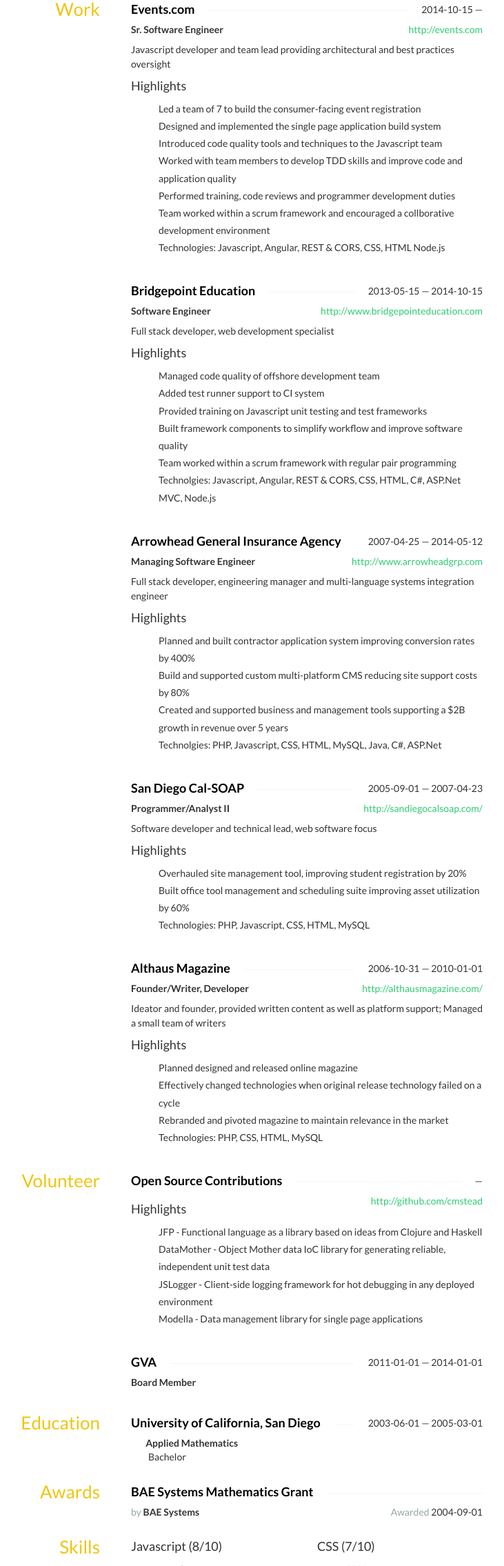
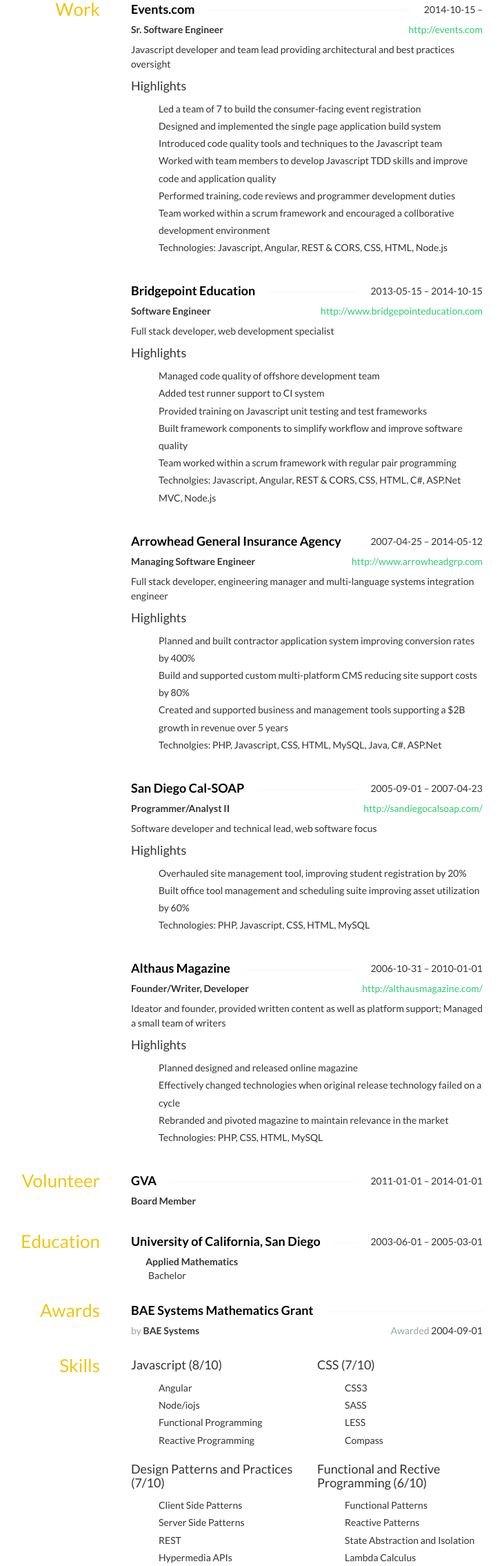
Before and after one commit to cmstead/resume, a website: page cstead-resume.html in a window 1280 px wide. Shown: the part 525-2795 px from the top of the page at 69% size, without its empty margins (285-1016 px from the left). Drawn offline with nearby package versions, Linux system fonts and the light colour scheme; some icons are missing.

Commit message:
Added build script and updated resume Updated resume to remove highlighted github projects and clarified bullet points. Added build script to support a more robust build, including removing bad characters introduced by resume template.

```diff
--- a/cstead-resume.html
+++ b/cstead-resume.html
@@ -216,7 +216,7 @@
 			<div class="row">
 			<div class="col-sm-6">
 				<strong>Email</strong>
-				<div class="email"><a class="__cf_email__" href="/cdn-cgi/l/email-protection" data-cfemail="ccafa1bfb8a9ada88caba1ada5a0e2afa3a1">[email&#160;protected]</a><script cf-hash='f9e31' type="text/javascript">
+				<div class="email"><a class="__cf_email__" href="/cdn-cgi/l/email-protection" data-cfemail="22414f515647434662454f434b4e0c414d4f">[email&#160;protected]</a><script cf-hash='f9e31' type="text/javascript">
 /* <![CDATA[ */!function(){try{var t="currentScript"in document?document.currentScript:function(){for(var t=document.getElementsByTagName("script"),e=t.length;e--;)if(t[e].getAttribute("cf-hash"))return t[e]}();if(t&&t.previousSibling){var e,r,n,i,c=t.previousSibling,a=c.getAttribute("data-cfemail");if(a){for(e="",r=parseInt(a.substr(0,2),16),n=2;a.length-n;n+=2)i=parseInt(a.substr(n,2),16)^r,e+=String.fromCharCode(i);e=document.createTextNode(e),c.parentNode.replaceChild(e,c)}}}catch(u){}}();/* ]]> */</script></div>
 			</div>
 			<div class="col-sm-6">
@@ -286,7 +286,7 @@
 				<h4 class="strike-through">
 					<span>Events.com</span>
 					<span class="date">
-						2014-10-15 —
+						2014-10-15 &ndash;
 					</span>
 				</h4>
 				<div class="website pull-right">
@@ -303,17 +303,17 @@
 					<li class="bullet">Led a team of 7 to build the consumer-facing event registration</li>
 					<li class="bullet">Designed and implemented the single page application build system</li>
 					<li class="bullet">Introduced code quality tools and techniques to the Javascript team</li>
-					<li class="bullet">Worked with team members to develop TDD skills and improve code and application quality</li>
+					<li class="bullet">Worked with team members to develop Javascript TDD skills and improve code and application quality</li>
 					<li class="bullet">Performed training, code reviews and programmer development duties</li>
 					<li class="bullet">Team worked within a scrum framework and encouraged a collborative development environment</li>
-					<li class="bullet">Technologies: Javascript, Angular, REST &amp; CORS, CSS, HTML Node.js</li>
+					<li class="bullet">Technologies: Javascript, Angular, REST &amp; CORS, CSS, HTML, Node.js</li>
 				</ul>
 			</div>
 			<div class="col-sm-12">
 				<h4 class="strike-through">
 					<span>Bridgepoint Education</span>
 					<span class="date">
-						2013-05-15 — 2014-10-15
+						2013-05-15 &ndash; 2014-10-15
 					</span>
 				</h4>
 				<div class="website pull-right">
@@ -339,7 +339,7 @@
 				<h4 class="strike-through">
 					<span>Arrowhead General Insurance Agency</span>
 					<span class="date">
-						2007-04-25 — 2014-05-12
+						2007-04-25 &ndash; 2014-05-12
 					</span>
 				</h4>
 				<div class="website pull-right">
@@ -363,7 +363,7 @@
 				<h4 class="strike-through">
 					<span>San Diego Cal-SOAP</span>
 					<span class="date">
-						2005-09-01 — 2007-04-23
+						2005-09-01 &ndash; 2007-04-23
 					</span>
 				</h4>
 				<div class="website pull-right">
@@ -386,7 +386,7 @@
 				<h4 class="strike-through">
 					<span>Althaus Magazine</span>
 					<span class="date">
-						2006-10-31 — 2010-01-01
+						2006-10-31 &ndash; 2010-01-01
 					</span>
 				</h4>
 				<div class="website pull-right">
@@ -418,27 +418,9 @@
 			<div class="row">
 			<div class="col-sm-12">
 				<h4 class="strike-through">
-					<span>Open Source Contributions</span>
-					<span class="date">
-						 —
-					</span>
-				</h4>
-				<div class="website pull-right">
-					<a href="http://github.com/cmstead">http://github.com/cmstead</a>
-				</div>
-				<h4>Highlights</h4>
-				<ul class="highlights">
-					<li class="bullet">JFP - Functional language as a library based on ideas from Clojure and Haskell</li>
-					<li class="bullet">DataMother - Object Mother data IoC library for generating reliable, independent unit test data</li>
-					<li class="bullet">JSLogger - Client-side logging framework for hot debugging in any deployed environment</li>
-					<li class="bullet">Modella - Data management library for single page applications</li>
-				</ul>
-			</div>
-			<div class="col-sm-12">
-				<h4 class="strike-through">
 					<span>GVA</span>
 					<span class="date">
-						2011-01-01 — 2014-01-01
+						2011-01-01 &ndash; 2014-01-01
 					</span>
 				</h4>
 				<div class="position">
@@ -459,7 +441,7 @@
 				<h4 class="strike-through">
 					<span>University of California, San Diego</span>
 					<span class="date">
-						2003-06-01 — 2005-03-01
+						2003-06-01 &ndash; 2005-03-01
 					</span>
 				</h4>
 				<div class="area">
```
Also changed, not shown: build.js (added, +21 -0 lines), resume.json (+2 -12 lines).
